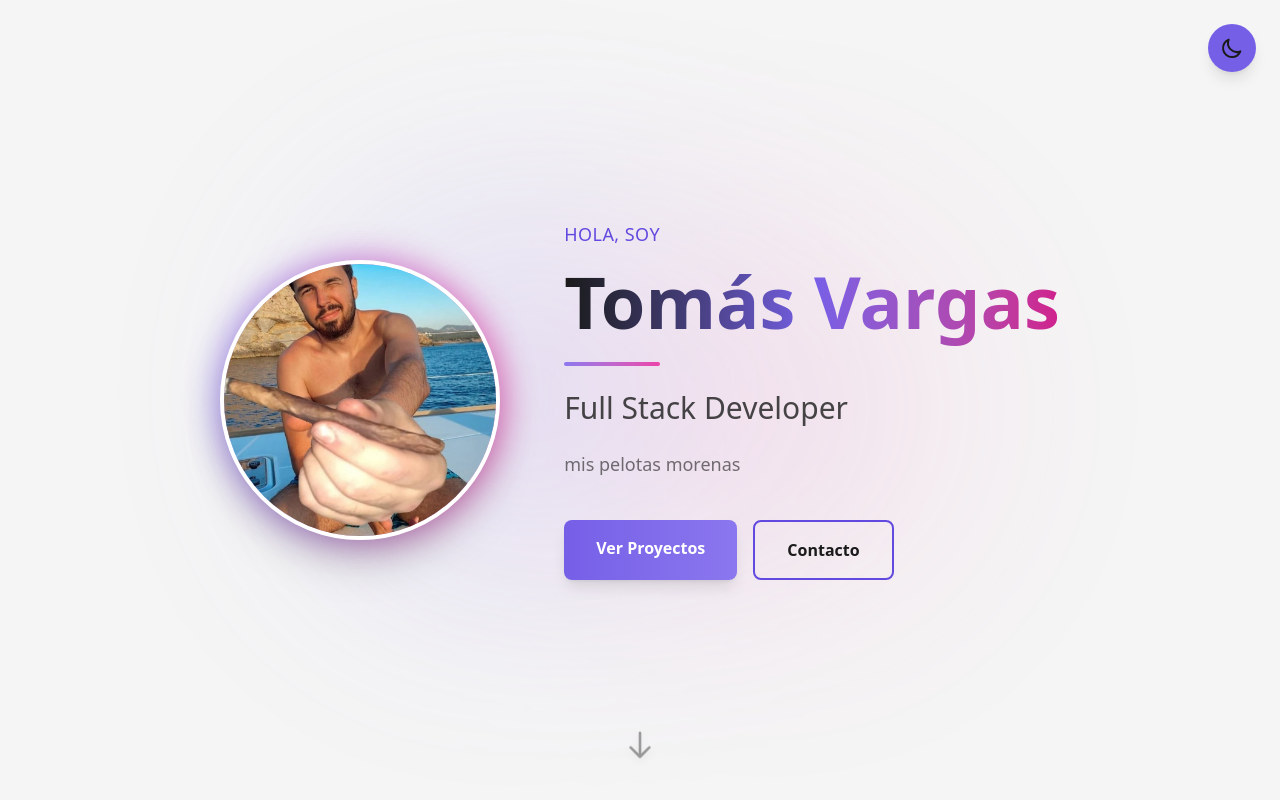
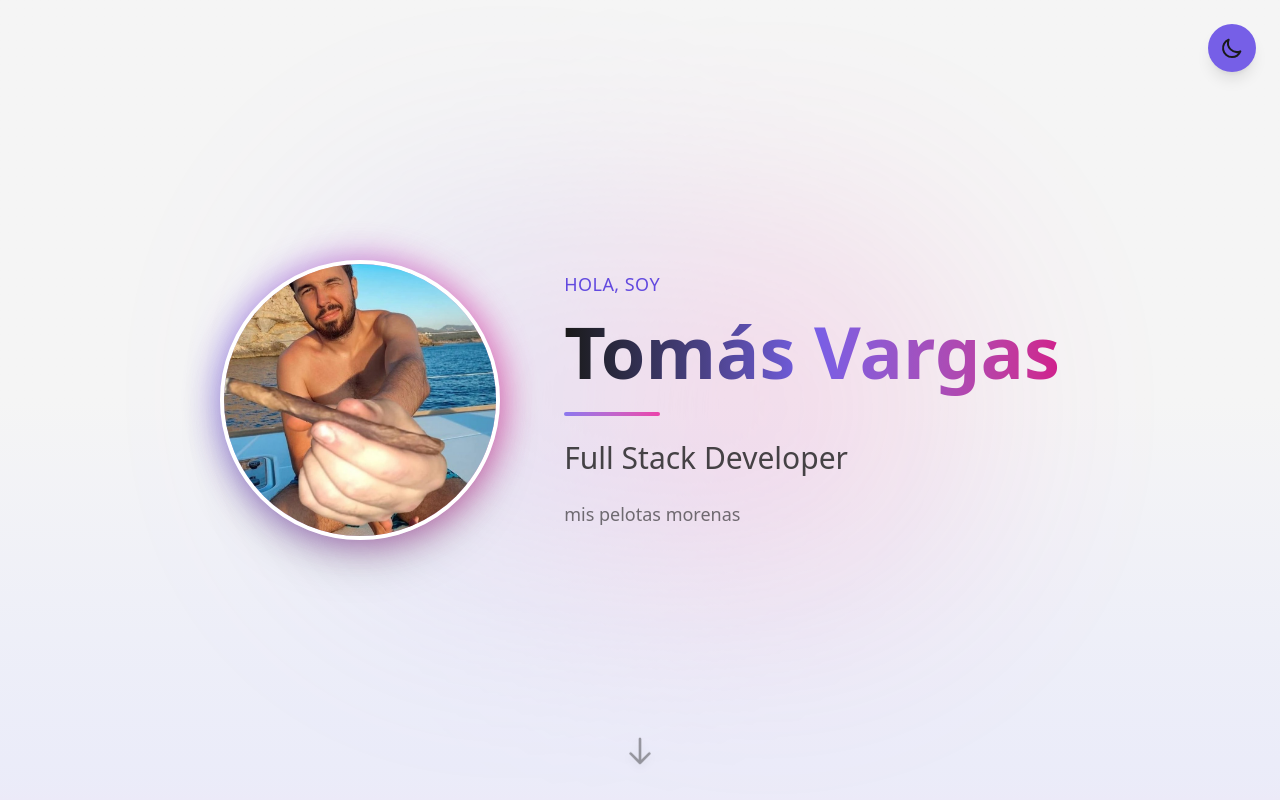
Before and after one commit to TomasVargas790/Portfolio, a React (Vite) app: page / in a window 1280 px wide. Shown: the top 800 px of the page. Built offline with nearby package versions, Linux system fonts and the light colour scheme.

Commit message:
FEAT Scrol Snap

```diff
--- a/src/app/home/components/Experience/Experience.tsx
+++ b/src/app/home/components/Experience/Experience.tsx
@@ -26,21 +26,21 @@ const experience: CompanyExperience[] = [
                 position: "Salesforce Developer Ssr",
                 startDate: "Oct 2024",
                 endDate: "Presente",
-                description: "Desarrollo de soluciones Salesforce avanzadas implementando Apex, Lightning Web Components, y arquitecturas escalables. Liderazgo técnico en proyectos complejos y mentoría de desarrolladores junior.",
+                //description: "Desarrollo de soluciones Salesforce avanzadas implementando Apex, Lightning Web Components, y arquitecturas escalables. Liderazgo técnico en proyectos complejos y mentoría de desarrolladores junior.",
                 technologies: ["Salesforce", "Apex", "Lightning Web Components", "SOQL", "JavaScript", "Integration"]
             },
             {
                 position: "Salesforce Developer Jr",
                 startDate: "Jun 2023",
                 endDate: "Sept 2024",
-                description: "Desarrollo de componentes personalizados con Lightning Web Components, implementación de lógica de negocio con Apex, y configuración de flujos automatizados. Integración de sistemas externos vía APIs REST.",
+                //description: "Desarrollo de componentes personalizados con Lightning Web Components, implementación de lógica de negocio con Apex, y configuración de flujos automatizados. Integración de sistemas externos vía APIs REST.",
                 technologies: ["Salesforce", "Apex", "LWC", "Salesforce Flows", "REST APIs", "SOQL"]
             },
             {
                 position: "Salesforce Developer Trainee",
                 startDate: "Feb 2023",
                 endDate: "May 2023",
-                description: "Aprendizaje y desarrollo en la plataforma Salesforce. Implementación de triggers, clases Apex, y personalización de objetos estándar. Certificación como Salesforce Platform Developer I.",
+                //description: "Aprendizaje y desarrollo en la plataforma Salesforce. Implementación de triggers, clases Apex, y personalización de objetos estándar. Certificación como Salesforce Platform Developer I.",
                 technologies: ["Salesforce", "Apex", "Triggers", "SOQL", "Salesforce Admin"]
             },
             {
--- a/src/app/home/components/Hero.tsx
+++ b/src/app/home/components/Hero.tsx
@@ -1,17 +1,11 @@
 import { AnimatedBackground } from './Hero/AnimatedBackground';
 import { ProfileImage } from './Hero/ProfileImage';
-import { CTAButtons } from './Hero/CTAButtons';
 import { ScrollIndicator } from './Hero/ScrollIndicator';
-
-const ctaButtons = [
-    { href: '#projects', label: 'Ver Proyectos', variant: 'primary' as const },
-    { href: '#contact', label: 'Contacto', variant: 'outline' as const }
-];
 
 export function Hero() {
 
     return (
-        <section id="hero" className="relative min-h-screen flex items-center justify-center px-6 py-20 overflow-hidden">
+        <section id="hero" className="relative min-h-screen flex items-center justify-center px-6 py-20 overflow-hidden snap-start">
             <AnimatedBackground />
 
             {/* Content */}
@@ -38,8 +32,6 @@ export function Hero() {
                         <p className="text-lg text-text/60 max-w-xl leading-relaxed">
                             mis pelotas morenas
                         </p>
-
-                        <CTAButtons buttons={ctaButtons} />
                     </div>
                 </div>
             </div>
--- a/src/app/home/components/Hero/CTAButtons.tsx
+++ /dev/null
@@ -1,29 +0,0 @@
-interface CTAButton {
-    href: string;
-    label: string;
-    variant?: 'primary' | 'outline';
-}
-
-interface CTAButtonsProps {
-    buttons: CTAButton[];
-}
-
-export function CTAButtons({ buttons }: CTAButtonsProps) {
-    return (
-        <div className="flex flex-col sm:flex-row gap-4 mt-4">
-            {buttons.map((button) => (
-                <a
-                    key={button.href}
-                    href={button.href}
-                    className={
-                        button.variant === 'outline'
-                            ? "px-8 py-4 border-2 border-primary-700 hover:bg-primary-500/10 rounded-lg font-semibold text-text transition-all duration-300"
-                            : "px-8 py-4 bg-gradient-to-r from-primary-600 to-primary-500 hover:from-primary-500 hover:to-primary-400 rounded-lg font-semibold text-white shadow-lg hover:shadow-xl transform hover:scale-105 transition-all duration-300"
-                    }
-                >
-                    {button.label}
-                </a>
-            ))}
-        </div>
-    );
-}
--- a/src/app/home/components/Hero/ScrollIndicator.tsx
+++ b/src/app/home/components/Hero/ScrollIndicator.tsx
@@ -6,24 +6,25 @@ export function ScrollIndicator() {
     const [isVisible, setIsVisible] = useState(true);
 
     useEffect(() => {
+        // Find the scrollable container (the layout div with overflow-y-scroll)
+        const scrollContainer = document.querySelector('.snap-y') as HTMLElement;
+        if (!scrollContainer) return;
+
         const handleScroll = () => {
-            const sections = document.querySelectorAll('section[id]');
-            if (sections.length === 0) return;
+            // Check if we're near the bottom of the scrollable container
+            const scrollTop = scrollContainer.scrollTop;
+            const containerHeight = scrollContainer.clientHeight;
+            const scrollHeight = scrollContainer.scrollHeight;
 
-            const lastSection = sections[sections.length - 1];
-            const rect = lastSection.getBoundingClientRect();
-            const windowHeight = window.innerHeight;
+            // Hide indicator if within 300px of the bottom
+            const nearBottom = scrollTop + containerHeight >= scrollHeight - 300;
 
-            // Hide if the last section is in view
-            // Consider the last section visible if its top is within the bottom half of the viewport
-            const isLastSectionVisible = rect.top < windowHeight * 0.5;
-
-            setIsVisible(!isLastSectionVisible);
+            setIsVisible(!nearBottom);
         };
 
         handleScroll(); // Check initial state
-        window.addEventListener('scroll', handleScroll);
-        return () => window.removeEventListener('scroll', handleScroll);
+        scrollContainer.addEventListener('scroll', handleScroll);
+        return () => scrollContainer.removeEventListener('scroll', handleScroll);
     }, []);
 
     const handleClick = () => {
@@ -54,9 +55,8 @@ export function ScrollIndicator() {
     return (
         <button
             onClick={handleClick}
-            className={`fixed z-50 bottom-8 left-1/2 transform -translate-x-1/2 animate-bounce cursor-pointer transition-all duration-500 group ${
-                isVisible ? 'opacity-100 translate-y-0' : 'opacity-0 translate-y-4 pointer-events-none'
-            }`}
+            className={`fixed z-50 bottom-8 left-1/2 transform -translate-x-1/2 animate-bounce cursor-pointer transition-all duration-500 group ${isVisible ? 'opacity-100 translate-y-0' : 'opacity-0 translate-y-4 pointer-events-none'
+                }`}
             aria-label="Scroll to next section"
         >
             <svg
--- a/src/app/home/components/Section.tsx
+++ b/src/app/home/components/Section.tsx
@@ -33,7 +33,7 @@ export function Section({
     };
 
     return (
-        <section className="py-20 px-6" id={id}>
+        <section className="py-20 px-6 snap-start" id={id}>
             <div className={`${maxWidthClasses[maxWidth]} mx-auto`}>
                 {/* Section Header */}
                 <div className={`text-center ${headerSpacingClasses[headerSpacing]}`}>
--- a/src/app/home/page.tsx
+++ b/src/app/home/page.tsx
@@ -6,7 +6,7 @@ import { Experience } from "./components/Experience/Experience";
 export function HomePage() {
 
     return (
-        <div>
+        <>
 
             <Hero />
 
@@ -16,7 +16,7 @@ export function HomePage() {
 
             <Experience />
 
-        </div>
+        </>
     )
 
 }
--- a/src/app/layout.tsx
+++ b/src/app/layout.tsx
@@ -4,7 +4,7 @@ import { ThemeToggle } from "../components/ThemeToggle";
 // Layout principal que envuelve todas las páginas
 export default function RootLayout({ children }: { children: React.ReactNode }) {
     return (
-        <div className="min-h-screen bg-gradient-to-b from-background via-background to-primary-900/10 text-text">
+        <div className="h-screen overflow-y-scroll snap-y snap-proximity bg-gradient-to-b from-background via-background to-primary-900/10 text-text">
             <ThemeToggle />
             {/* Header/Navbar global */}
             {/* <Header /> */}
```
